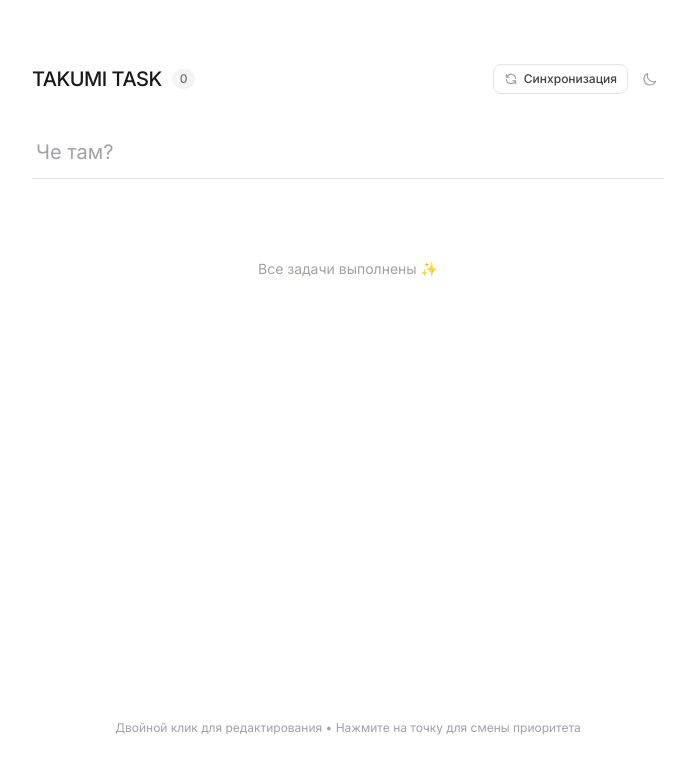
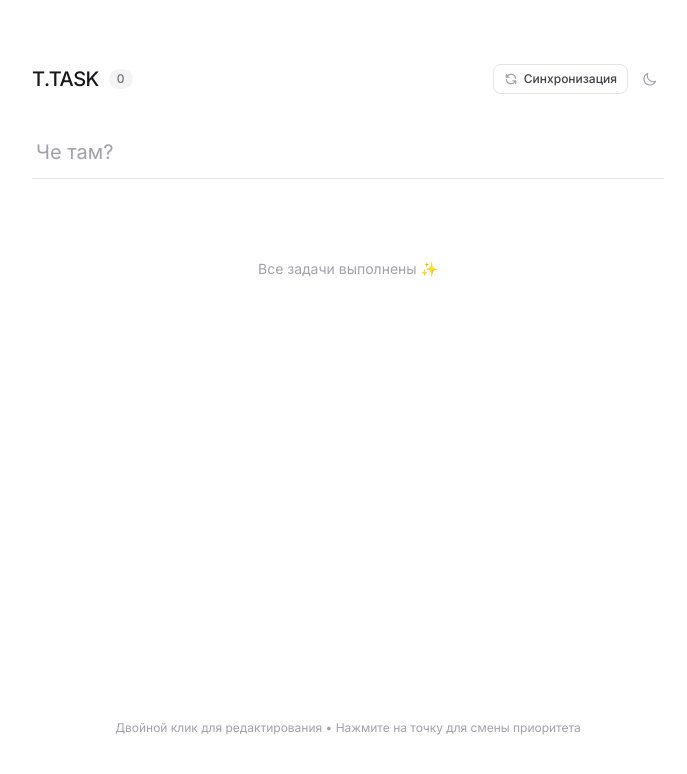
Before and after one commit to Takumi3000/taskTracker, a plain HTML site: page index.html in a window 1280 px wide. Shown: the whole page, without its empty margins (292-979 px from the left). Drawn offline with nearby package versions, Linux system fonts and the light colour scheme; no server answers.

Commit message:
Change header title from 'TAKUMI TASK' to 'T.TASK'

```diff
--- a/index.html
+++ b/index.html
@@ -108,7 +108,7 @@
         <!-- Header -->
         <header class="flex justify-between items-center mb-8 gap-2">
             <div class="flex items-center gap-2.5 shrink-0">
-                <h1 class="text-xl font-medium tracking-tight text-zinc-900 dark:text-zinc-100">TAKUMI TASK</h1>
+                <h1 class="text-xl font-medium tracking-tight text-zinc-900 dark:text-zinc-100">T.TASK</h1>
                 <span id="activeCount" class="text-xs px-2 py-0.5 rounded-full bg-zinc-100 dark:bg-zinc-800 text-zinc-500 dark:text-zinc-400 font-medium">0</span>
                 <span id="syncBadge" class="hidden text-[10px] uppercase font-semibold tracking-wider px-2 py-0.5 rounded bg-emerald-500/10 text-emerald-500 border border-emerald-500/20 flex items-center gap-1.5">
                     <span class="w-1.5 h-1.5 rounded-full bg-emerald-500 animate-pulse"></span>
```
